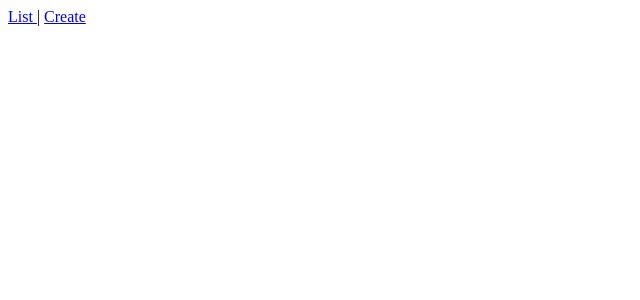
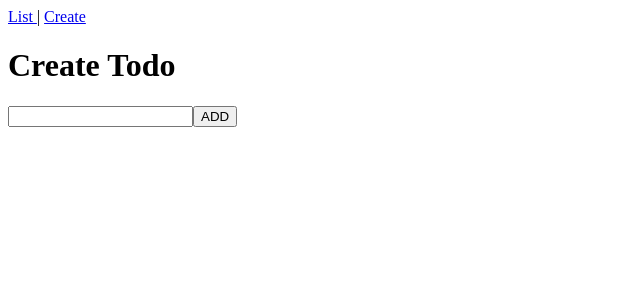
Before and after one commit to hyeonmi/nuxt-todos, a Nuxt app: page /todo/create in a window 1280 px wide. Before the commit this address had no page. Shown: the top 300 px of the page, without its empty margins (0-640 px from the left). Built offline with nearby package versions, Linux system fonts and the light colour scheme.

Commit message:
show todo list and add todo

```diff
--- a/pages/index.vue
+++ b/pages/index.vue
@@ -1,5 +1,26 @@
 <template>
   <div id="app">
-    Hello
+    <ul>
+      <li v-for="todo in getFilteredTodos" :key="todo.id">
+        <input :checked="todo.completed" type="checkbox" @change="toggleTodo(todo.id)">
+        <span>{{ todo.text }}</span>
+        <button type="button" @click="removeTodo(todo.id)">
+          delete
+        </button>
+      </li>
+    </ul>
   </div>
 </template>
+
+<script>
+import { mapGetters, mapActions } from 'vuex'
+export default {
+  name: 'TodoList',
+  methods: {
+    ...mapActions(['removeTodo', 'toggleTodo'])
+  },
+  computed: {
+    ...mapGetters(['getFilteredTodos'])
+  }
+}
+</script>
--- /dev/null
+++ b/pages/todo/create.vue
@@ -0,0 +1,36 @@
+<template>
+  <div>
+    <h1>Create Todo</h1>
+    <input v-model="input" type="text" @keyup="inputTodo">
+    <button type="button" @click="addTodo">
+      ADD
+    </button>
+  </div>
+</template>
+
+<script>
+import { mapActions } from 'vuex'
+export default {
+  name: 'TodoInput',
+  data () {
+    return { input: '' }
+  },
+  methods: {
+    inputTodo (event) {
+      if (event.key !== 'Enter') { return }
+
+      this.addTodo()
+    },
+    addTodo () {
+      if (this.input.trim() === '') { return }
+
+      this.createTodo(this.input)
+      this.input = ''
+
+      // redirect list
+      this.$router.push('/')
+    },
+    ...mapActions(['createTodo'])
+  }
+}
+</script>
--- a/store/index.js
+++ b/store/index.js
@@ -16,6 +16,10 @@ export const mutations = {
     const findIndex = state.todos.findIndex(todo => todo.id === state.todo.id)
     state.todos.splice(findIndex, 1, state.todo)
     state.todo = null
+  },
+  TOGGLE_TODO (state, id) {
+    const todo = state.todos.find(todo => todo.id === id)
+    todo.completed = !todo.completed
   },
   REMOVE_COMPLETED_TODO (state) {
     state.todos = state.todos.filter(todo => !todo.completed)
@@ -38,6 +42,9 @@ export const actions = {
   },
   removeTodo ({ commit }, id) {
     commit('REMOVE_TODO', id)
+  },
+  toggleTodo ({ commit }, id) {
+    commit('TOGGLE_TODO', id)
   },
   editTodo ({ commit }, text) {
     commit('EDIT_TODO', text)
```
Also changed, not shown: pages/todo/_id.vue (added).
